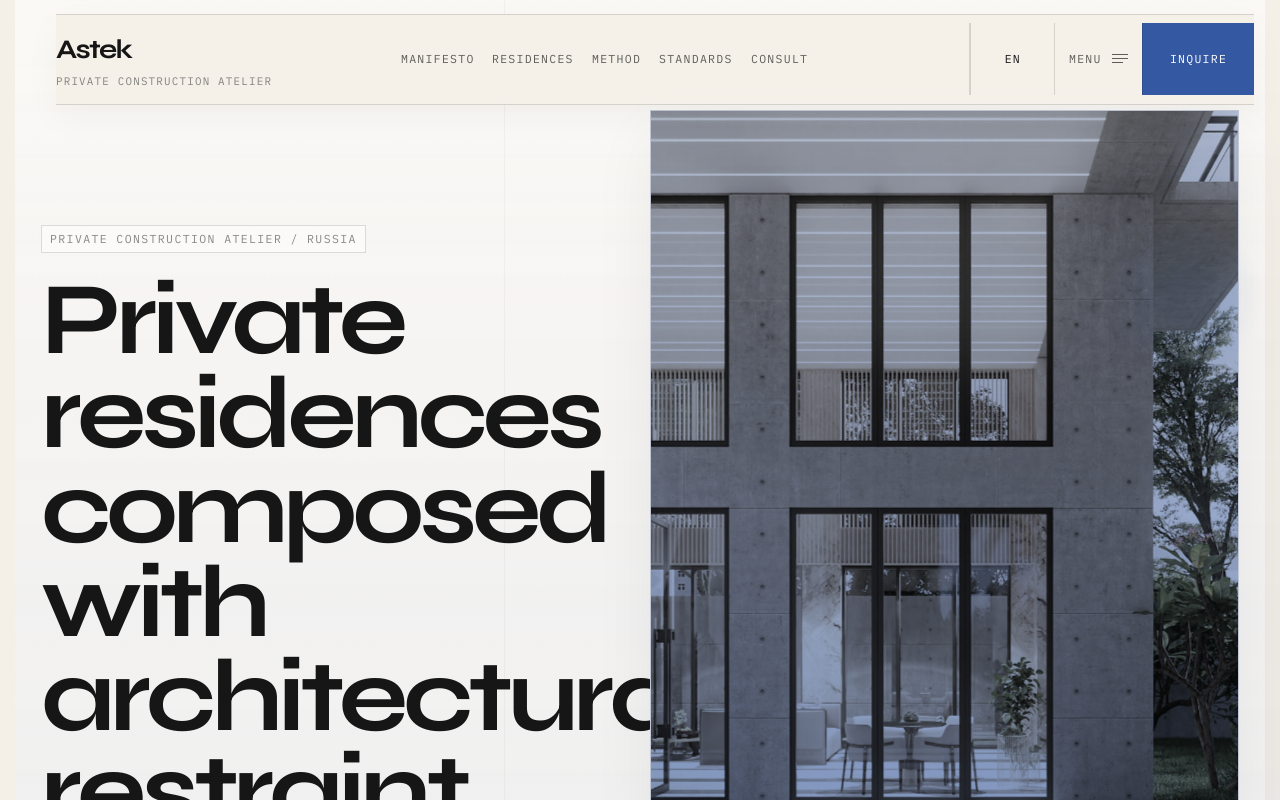
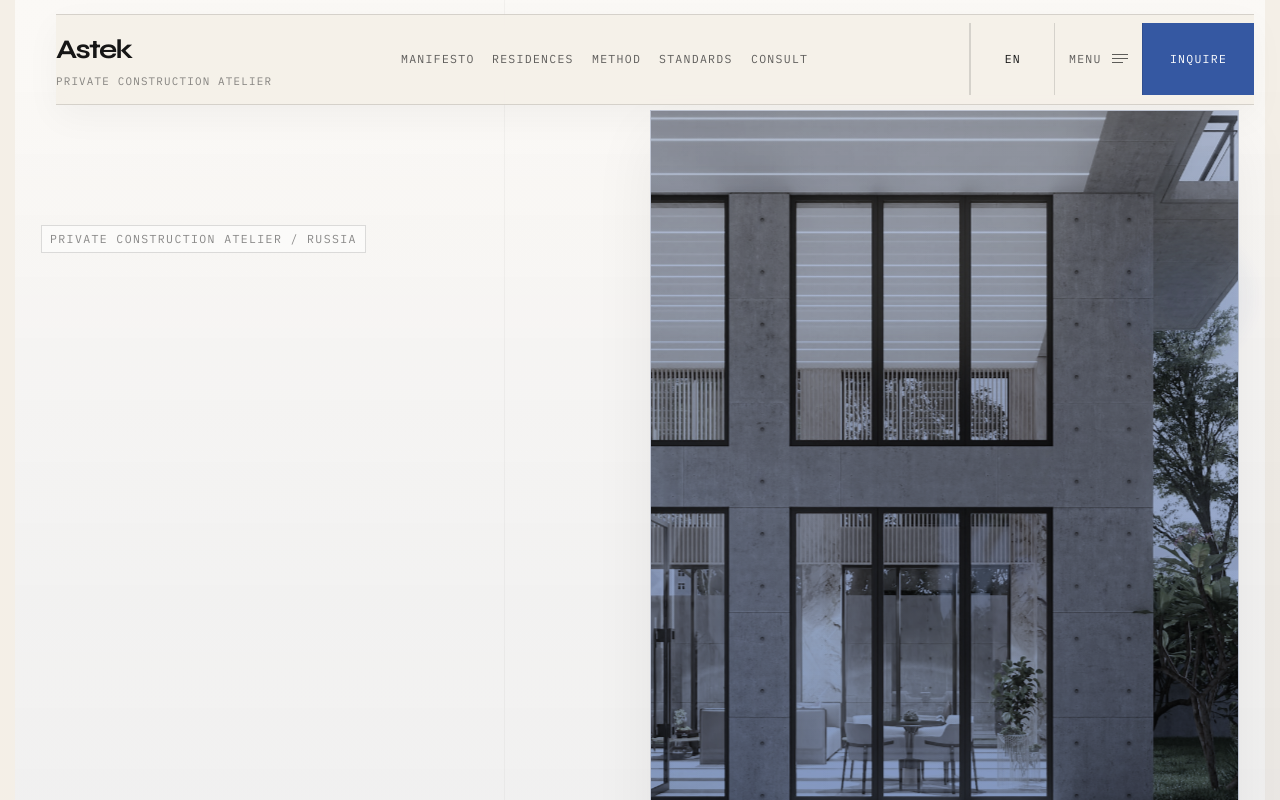
Before and after one commit to shelestdan/astek-premium-landing, a Next.js app: page / in a window 1280 px wide. Shown: the top 800 px of the page. Built offline with nearby package versions, Linux system fonts and the light colour scheme.

Commit message:
Strengthen motion behavior and compatibility

```diff
--- a/src/app/globals.css
+++ b/src/app/globals.css
@@ -33,6 +33,19 @@ html {
   scroll-behavior: auto;
   scrollbar-gutter: stable both-edges;
   background: var(--color-paper);
+}
+
+html.lenis,
+html.lenis body {
+  height: auto;
+}
+
+html.lenis.lenis-smooth {
+  scroll-behavior: auto !important;
+}
+
+html.lenis.lenis-stopped {
+  overflow: clip;
 }
 
 body {
@@ -72,6 +85,12 @@ body::before {
       rgba(53, 88, 162, 0.05) 100%
     );
   opacity: 0.9;
+}
+
+body.motion-calm {
+  --motion-fast: 180ms;
+  --motion-base: 280ms;
+  --motion-slow: 520ms;
 }
 
 html,
@@ -248,18 +267,22 @@ img {
 }
 
 @media (prefers-reduced-motion: reduce) {
-  *,
-  *::before,
-  *::after {
-    animation-duration: 1ms !important;
-    animation-iteration-count: 1 !important;
-    transition-duration: 1ms !important;
-    scroll-behavior: auto !important;
+  .reveal {
+    filter: blur(6px);
+    transform: translate3d(0, 14px, 0) scale(0.997);
   }
 
-  .reveal {
-    opacity: 1;
-    transform: none;
+  body::before {
+    opacity: 0.5;
+  }
+
+  [data-parallax] {
+    --parallax-shift: 0px !important;
+  }
+
+  .button-primary,
+  .button-secondary {
+    transition-duration: 220ms;
   }
 }
 
--- a/src/components/landing/LandingPage.module.css
+++ b/src/components/landing/LandingPage.module.css
@@ -29,8 +29,28 @@
 }
 
 .heroTitle {
+  display: grid;
+  gap: 0.05em;
   max-width: 8.4ch;
   font-size: clamp(3.6rem, 8vw, 8rem);
+}
+
+.heroTitleLine {
+  display: block;
+  overflow: clip;
+}
+
+.heroTitleLineInner {
+  display: block;
+  transform: translate3d(0, 108%, 0);
+  transition:
+    transform 900ms var(--ease-smooth),
+    opacity 900ms var(--ease-out);
+  transition-delay: var(--reveal-delay, 0ms);
+}
+
+:global(body.motion-ready) .heroCopy.is-visible .heroTitleLineInner {
+  transform: translate3d(0, 0, 0);
 }
 
 .heroSummary {
@@ -534,7 +554,7 @@
   width: max-content;
 }
 
-@media (hover: hover) and (pointer: fine) {
+@media (any-hover: hover) {
   .heroFact:hover {
     background: rgba(255, 255, 255, 0.38);
     transform: translate3d(0, -5px, 0);
@@ -601,6 +621,14 @@
     background: rgba(53, 88, 162, 0.035);
     transform: translate3d(8px, 0, 0);
   }
+}
+
+.heroFact:focus-visible,
+.credibilityRow:focus-visible,
+.methodRow:focus-visible,
+.standardRow:focus-visible,
+.consultNote:focus-visible {
+  background: rgba(53, 88, 162, 0.035);
 }
 
 @keyframes haloFloat {
--- a/src/components/landing/LandingPage.tsx
+++ b/src/components/landing/LandingPage.tsx
@@ -37,7 +37,18 @@ export function LandingPage() {
           <div className={`canon-grid ${styles.heroGrid}`}>
             <div className={`${styles.heroCopy} reveal`} data-reveal style={revealStyle(40)}>
               <span className="section-label">{manifesto.label}</span>
-              <h1 className={`display-title ${styles.heroTitle}`}>{manifesto.title}</h1>
+              <h1 className={`display-title ${styles.heroTitle}`} aria-label={manifesto.title}>
+                {manifesto.titleLines.map((line, index) => (
+                  <span
+                    key={line}
+                    className={styles.heroTitleLine}
+                    aria-hidden="true"
+                    style={revealStyle(120 + index * 90)}
+                  >
+                    <span className={styles.heroTitleLineInner}>{line}</span>
+                  </span>
+                ))}
+              </h1>
               <p className={styles.heroSummary}>{manifesto.summary}</p>
               <div className={styles.heroActions}>
                 <a href="#consult" className="button-primary" data-magnetic>
--- a/src/components/shared/ViewportEffects.tsx
+++ b/src/components/shared/ViewportEffects.tsx
@@ -5,20 +5,21 @@ import { useEffect } from "react";
 
 export function ViewportEffects() {
   useEffect(() => {
-    const reducedMotion = window.matchMedia("(prefers-reduced-motion: reduce)").matches;
-    const finePointer = window.matchMedia("(hover: hover) and (pointer: fine)").matches;
+    const prefersReducedMotion = window.matchMedia("(prefers-reduced-motion: reduce)").matches;
+    const canHover = window.matchMedia("(any-hover: hover)").matches;
+    const finePointer = window.matchMedia("(any-pointer: fine)").matches;
     const revealElements = Array.from(document.querySelectorAll<HTMLElement>("[data-reveal]"));
     const parallaxLayers = Array.from(document.querySelectorAll<HTMLElement>("[data-parallax]"));
     const root = document.documentElement;
     const body = document.body;
-    let nativeScrollCleanup = () => {};
-    let nativeResizeCleanup = () => {};
     let parallaxFrame = 0;
     let lenisFrame = 0;
+    let readyFrame = 0;
 
-    if (reducedMotion) {
-      revealElements.forEach((element) => element.classList.add("is-visible"));
-    }
+    body.classList.add(prefersReducedMotion ? "motion-calm" : "motion-full");
+    readyFrame = window.requestAnimationFrame(() => {
+      body.classList.add("motion-ready");
+    });
 
     const setScrollState = (scrollY: number) => {
       const scrollLimit = Math.max(
@@ -34,30 +35,19 @@ export function ViewportEffects() {
 
     const updateParallax = () => {
       parallaxFrame = 0;
-
-      if (reducedMotion) {
-        parallaxLayers.forEach((layer) => {
-          layer.style.setProperty("--parallax-shift", "0px");
-        });
-        return;
-      }
-
       const viewportHeight = window.innerHeight;
+      const intensity = prefersReducedMotion ? 10 : 34;
 
       parallaxLayers.forEach((layer) => {
         const rect = layer.getBoundingClientRect();
         const progress = (viewportHeight - rect.top) / (viewportHeight + rect.height);
-        const shift = (progress - 0.5) * 28;
+        const shift = (progress - 0.5) * intensity;
 
         layer.style.setProperty("--parallax-shift", `${shift.toFixed(2)}px`);
       });
     };
 
     const requestTick = () => {
-      if (reducedMotion) {
-        return;
-      }
-
       if (parallaxFrame) {
         return;
       }
@@ -88,7 +78,10 @@ export function ViewportEffects() {
       event.preventDefault();
 
       if (lenis) {
-        lenis.scrollTo(destination, { offset: -96, duration: 1.15 });
+        lenis.scrollTo(destination, {
+          offset: -96,
+          duration: prefersReducedMotion ? 0.9 : 1.35,
+        });
         return;
       }
 
@@ -97,7 +90,7 @@ export function ViewportEffects() {
 
     const magneticCleanups: Array<() => void> = [];
 
-    if (!reducedMotion && finePointer) {
+    if (canHover && finePointer && !prefersReducedMotion) {
       const magneticElements = Array.from(
         document.querySelectorAll<HTMLElement>("[data-magnetic]"),
       );
@@ -130,8 +123,6 @@ export function ViewportEffects() {
     }
 
     let observer: IntersectionObserver | null = null;
-
-    if (!reducedMotion) {
     const revealObserver = new IntersectionObserver(
       (entries) => {
         entries.forEach((entry) => {
@@ -144,25 +135,22 @@ export function ViewportEffects() {
         });
       },
       {
-          threshold: 0.16,
-          rootMargin: "0px 0px -8% 0px",
+        threshold: prefersReducedMotion ? 0.08 : 0.16,
+        rootMargin: prefersReducedMotion ? "0px 0px -4% 0px" : "0px 0px -8% 0px",
       },
     );
 
     revealElements.forEach((element) => revealObserver.observe(element));
     observer = revealObserver;
-    }
 
     let lenis: Lenis | null = null;
-
-    if (!reducedMotion) {
     lenis = new Lenis({
-        duration: 1.12,
-        lerp: 0.08,
+      duration: prefersReducedMotion ? 0.9 : 1.45,
+      lerp: prefersReducedMotion ? 0.14 : 0.065,
       smoothWheel: true,
       syncTouch: true,
-        touchMultiplier: 1.02,
-        wheelMultiplier: 0.88,
+      touchMultiplier: 1,
+      wheelMultiplier: prefersReducedMotion ? 0.92 : 0.82,
     });
 
     lenis.on("scroll", ({ scroll }: { scroll: number }) => {
@@ -176,36 +164,22 @@ export function ViewportEffects() {
     };
 
     lenisFrame = window.requestAnimationFrame(raf);
-    } else {
-      const handleNativeScroll = () => {
-        setScrollState(window.scrollY);
-      };
-
-      const handleNativeResize = () => {
-        setScrollState(window.scrollY);
-        updateParallax();
-      };
-
-      window.addEventListener("scroll", handleNativeScroll, { passive: true });
-      window.addEventListener("resize", handleNativeResize);
-
-      nativeScrollCleanup = () => window.removeEventListener("scroll", handleNativeScroll);
-      nativeResizeCleanup = () => window.removeEventListener("resize", handleNativeResize);
-    }
 
     setScrollState(window.scrollY);
     updateParallax();
+    window.addEventListener("resize", requestTick);
     document.addEventListener("click", anchorHandler);
 
     return () => {
       observer?.disconnect();
       document.removeEventListener("click", anchorHandler);
       magneticCleanups.forEach((cleanup) => cleanup());
-      nativeScrollCleanup();
-      nativeResizeCleanup();
+      window.removeEventListener("resize", requestTick);
       lenis?.destroy();
       window.cancelAnimationFrame(parallaxFrame);
       window.cancelAnimationFrame(lenisFrame);
+      window.cancelAnimationFrame(readyFrame);
+      body.classList.remove("motion-ready", "motion-calm", "motion-full", "has-scrolled");
     };
   }, []);
 
--- a/src/lib/site-content.ts
+++ b/src/lib/site-content.ts
@@ -59,6 +59,7 @@ export const defaultLeadFormValues: LeadFormValues = {
 export const manifesto = {
   label: "Private construction atelier / Russia",
   title: "Private residences composed with architectural restraint.",
+  titleLines: ["Private residences", "composed with", "architectural restraint."],
   summary:
     "Astek brings architecture, engineering, procurement and execution into one quiet line of control for bespoke homes.",
   ctaPrimary: "Request consultation",
```
Lines whose indentation alone changed are shown as unchanged.
